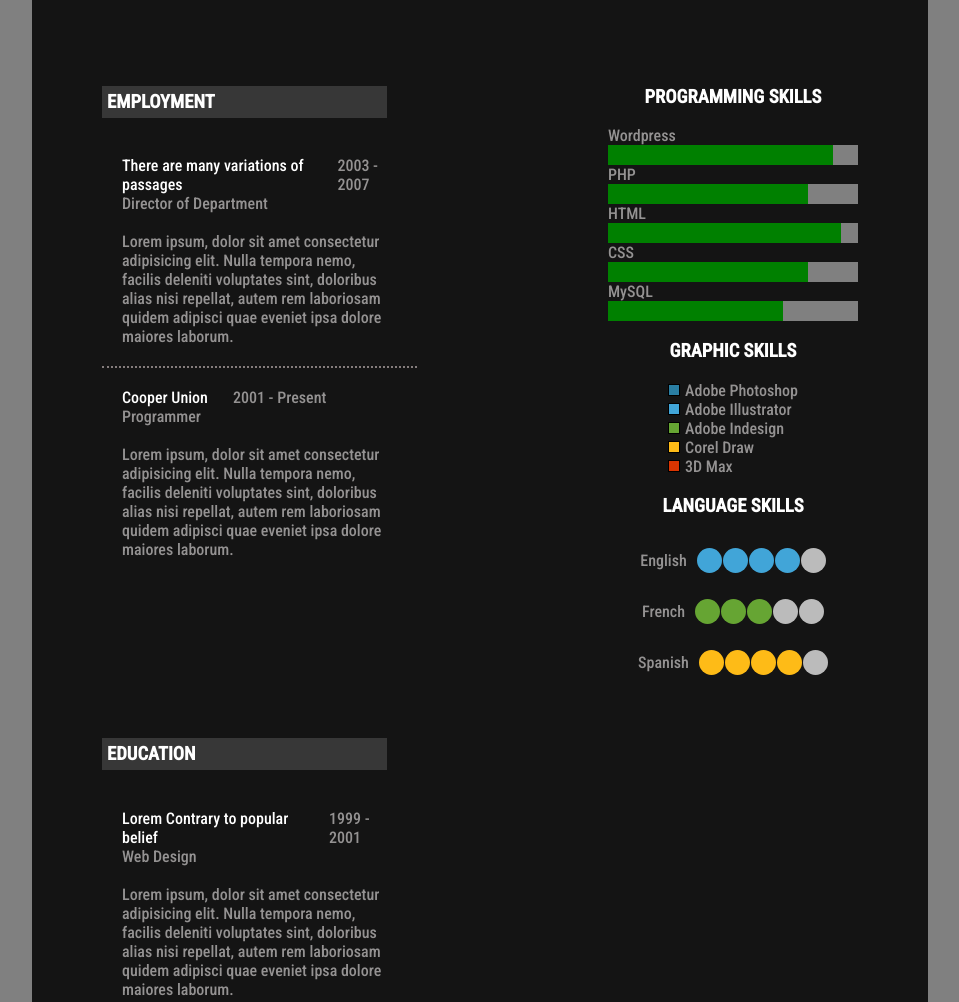
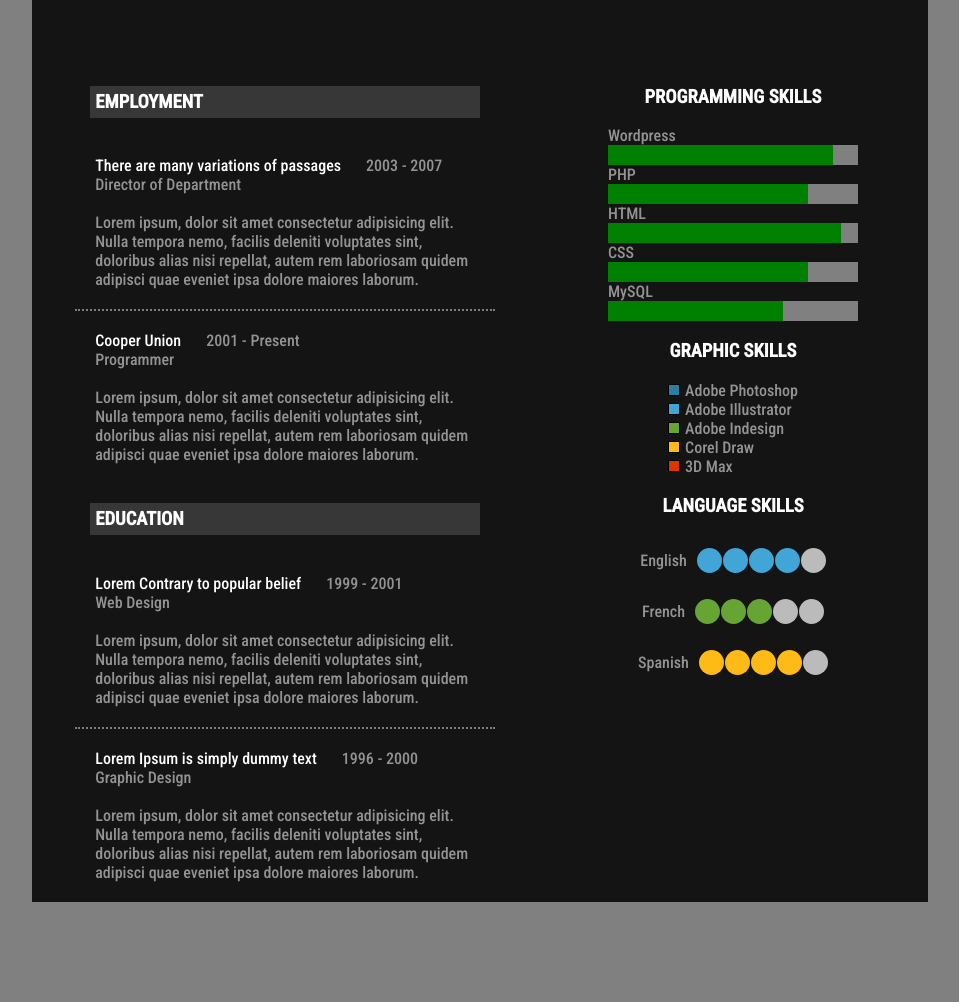
Before and after one commit to dean-ferreira/online-resume, a plain HTML site: page index.html in a window 1280 px wide. Shown: the part 340-1342 px from the top of the page, without its empty margins (160-1119 px from the left). After the commit the page ends 1250 px from the top, so only its background shows below. Drawn offline with Linux system fonts and the light colour scheme.

Commit message:
Fix styling in section-2

```diff
--- a/index.html
+++ b/index.html
@@ -144,7 +144,7 @@
                 </div>
             </div>
             <div class="section-2-container">
-                <div class="section-3-container">
+                <div class="section-3-item">
                     <h3 class="white-text section-header">EMPLOYMENT</h3>
                     <div class="exp-or-edu-container dotted-border">
                         <div class="company-and-date-container">
@@ -169,7 +169,7 @@
                             adipisci quae eveniet ipsa dolore maiores laborum.</p>
                     </div>
                 </div>
-                <div class="section-3-container">
+                <div class="section-3-item">
                     <h3 class="white-text section-header">EDUCATION</h3>
                     <div class="exp-or-edu-container dotted-border">
                         <div class="company-and-date-container">
--- a/style.css
+++ b/style.css
@@ -227,13 +227,8 @@ progress {
         justify-content: space-between;
     }
 
-    .section-2 {
+    .section-2-container {
         padding-top: 70px;
-    }
-
-    .section-3 {
-        align-self: flex-end;
-        padding-right: 50px;
     }
 
     .section-2-and-section-3-container {
```
